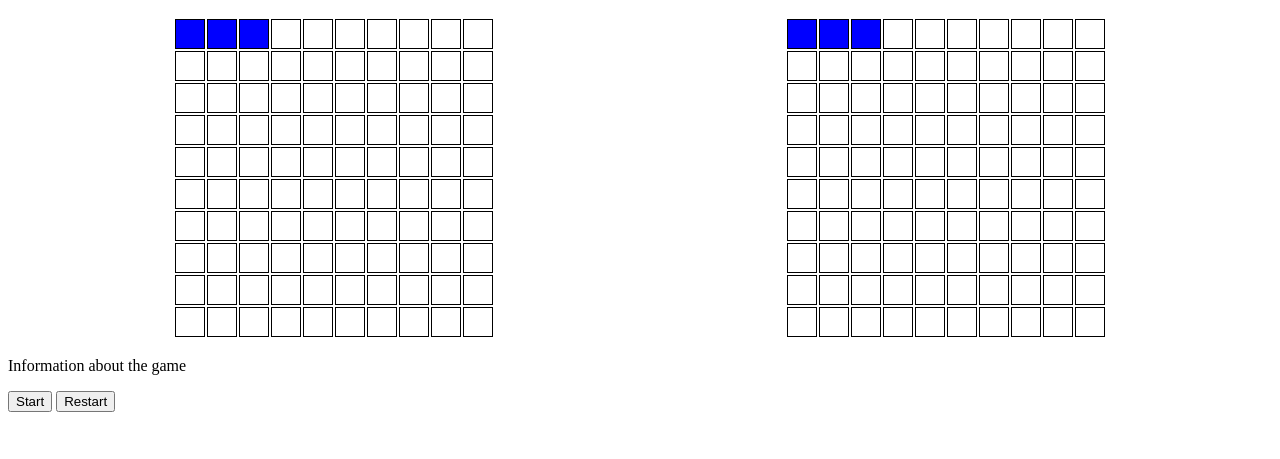
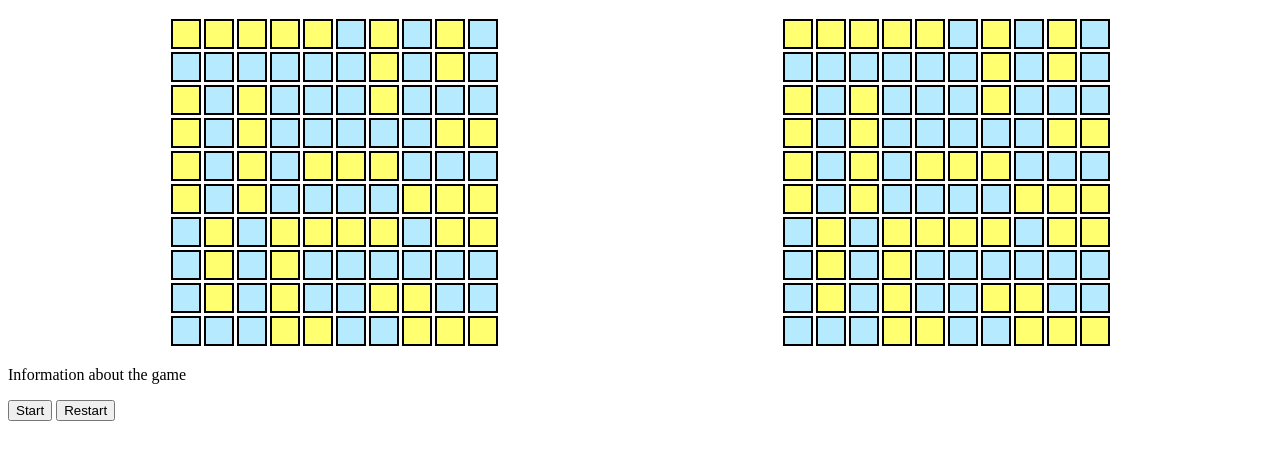
Before and after one commit to joaocorreiaprof/Battleship, a website built with webpack: page src/index.html in a window 1280 px wide. Shown: the part 61-520 px from the top of the page. Built offline with nearby package versions, Linux system fonts and the light colour scheme.

Commit message:
Populate player and computer with all the ships

```diff
--- a/src/index.js
+++ b/src/index.js
@@ -7,9 +7,46 @@ import "./style.css";
 
 const playerGameboard = new Gameboard();
 const computerGameboard = new Gameboard();
-
-playerGameboard.placeShip(new Ship("Destroyer", 3), [0, 0], "horizontal");
-computerGameboard.placeShip(new Ship("Submarine", 3), [0, 0], "horizontal");
+//Player board
+playerGameboard.placeShip(new Ship("Carrier", 5), [0, 0], "horizontal");
+playerGameboard.placeShip(new Ship("Battleship One", 4), [2, 2], "vertical");
+playerGameboard.placeShip(new Ship("Battleship Two", 4), [2, 0], "vertical");
+playerGameboard.placeShip(new Ship("Destroyer One", 3), [4, 4], "horizontal");
+playerGameboard.placeShip(new Ship("Destroyer Two", 3), [9, 7], "horizontal");
+playerGameboard.placeShip(new Ship("Destroyer Three", 3), [6, 4], "horizontal");
+playerGameboard.placeShip(new Ship("Submarine One", 3), [6, 1], "vertical");
+playerGameboard.placeShip(new Ship("Submarine Two", 3), [0, 6], "vertical");
+playerGameboard.placeShip(new Ship("Submarine Three", 3), [6, 3], "vertical");
+playerGameboard.placeShip(new Ship("Submarine Four", 3), [5, 7], "horizontal");
+playerGameboard.placeShip(new Ship("Patrol One", 2), [8, 6], "horizontal");
+playerGameboard.placeShip(new Ship("Patrol Two", 2), [6, 8], "horizontal");
+playerGameboard.placeShip(new Ship("Patrol Three", 2), [0, 8], "vertical");
+playerGameboard.placeShip(new Ship("Patrol Four", 2), [9, 3], "horizontal");
+playerGameboard.placeShip(new Ship("Patrol Five", 2), [3, 8], "horizontal");
+//Computer board
+computerGameboard.placeShip(new Ship("Carrier", 5), [0, 0], "horizontal");
+computerGameboard.placeShip(new Ship("Battleship One", 4), [2, 2], "vertical");
+computerGameboard.placeShip(new Ship("Battleship Two", 4), [2, 0], "vertical");
+computerGameboard.placeShip(new Ship("Destroyer One", 3), [4, 4], "horizontal");
+computerGameboard.placeShip(new Ship("Destroyer Two", 3), [9, 7], "horizontal");
+computerGameboard.placeShip(
+  new Ship("Destroyer Three", 3),
+  [6, 4],
+  "horizontal"
+);
+computerGameboard.placeShip(new Ship("Submarine One", 3), [6, 1], "vertical");
+computerGameboard.placeShip(new Ship("Submarine Two", 3), [0, 6], "vertical");
+computerGameboard.placeShip(new Ship("Submarine Three", 3), [6, 3], "vertical");
+computerGameboard.placeShip(
+  new Ship("Submarine Four", 3),
+  [5, 7],
+  "horizontal"
+);
+computerGameboard.placeShip(new Ship("Patrol One", 2), [8, 6], "horizontal");
+computerGameboard.placeShip(new Ship("Patrol Two", 2), [6, 8], "horizontal");
+computerGameboard.placeShip(new Ship("Patrol Three", 2), [0, 8], "vertical");
+computerGameboard.placeShip(new Ship("Patrol Four", 2), [9, 3], "horizontal");
+computerGameboard.placeShip(new Ship("Patrol Five", 2), [3, 8], "horizontal");
 
 const player = new Player("Player 1", playerGameboard);
 const computer = new ComputerPlayer("Computer", computerGameboard);
@@ -39,7 +76,7 @@ computerBoardElement.addEventListener("click", (event) => {
       return;
     }
     //Computer turn to attack
-    setTimeout(() => {
+
     let validMove = false;
     while (!validMove) {
       const computerMove = computer.makeMove();
@@ -56,6 +93,5 @@ computerBoardElement.addEventListener("click", (event) => {
     if (playerGameboard.allShipsSunk()) {
       alert("Game over! The computer has sunk all your ships.");
     }
-    }, 500);
   }
 });
--- a/src/style.css
+++ b/src/style.css
@@ -9,31 +9,28 @@
   display: grid;
   grid-template-columns: repeat(10, 30px);
   grid-template-rows: repeat(10, 30px);
-  gap: 2px;
+  gap: 3px;
 }
 
 .grid-cell {
   width: 30px;
   height: 30px;
-  border: 1px solid black;
+  border: 2px solid black;
   box-sizing: border-box;
   cursor: pointer;
-}
-
-.grid-cell:not(.ship, .hit, .miss):hover {
-  background-color: lightgray;
+  background-color: rgb(182, 234, 255);
 }
 
 .grid-cell.ship {
-  background-color: blue;
+  background-color: rgb(255, 255, 112);
 }
 
 .grid-cell.hit {
-  background-color: red;
+  background-color: rgb(230, 109, 109);
   cursor: no-drop;
 }
 
 .grid-cell.miss {
-  background-color: gray;
+  background-color: rgb(182, 177, 177);
   cursor: no-drop;
 }
```
Also changed, not shown: dist/bundle.js. Lines whose indentation alone changed are shown as unchanged.
